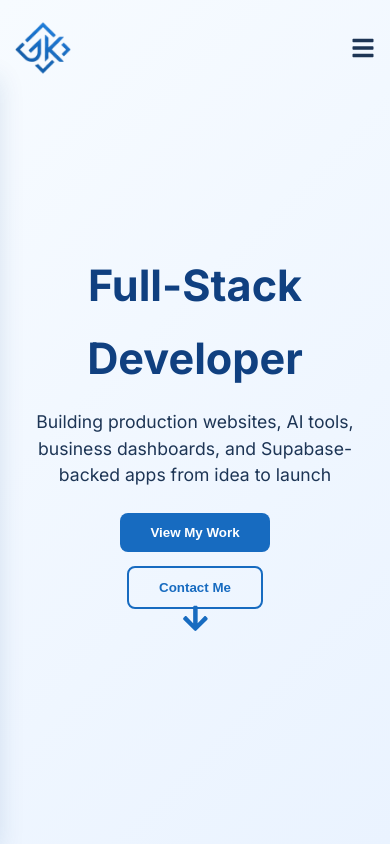
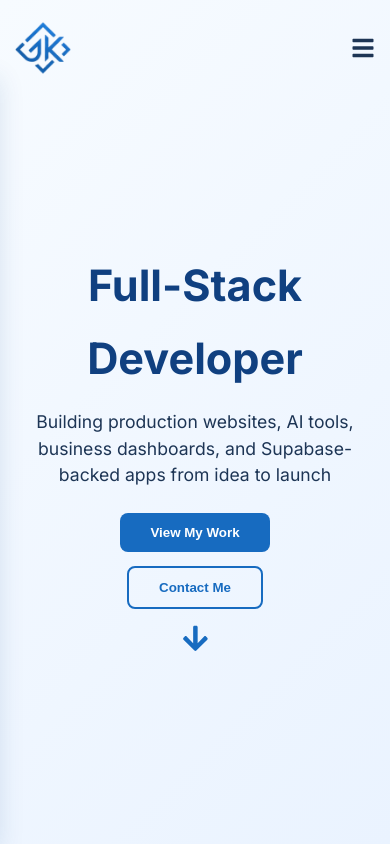
Before and after one commit to GiorgiKemo/myportfolio, a React (Vite) app: page / in a window 390 px wide. Shown: the top 844 px of the page. Built offline with nearby package versions, Linux system fonts and the light colour scheme; no server answers.

Commit message:
fix: keep hero arrow visible on iPad and tablet screens

```diff
--- a/src/App.css
+++ b/src/App.css
@@ -443,6 +443,31 @@ button:disabled {
 }
 
 /* Responsive styles */
+@media (max-width: 1024px) {
+  .hero {
+    min-height: 100svh;
+    height: auto;
+    padding-top: 120px;
+    padding-bottom: calc(56px + env(safe-area-inset-bottom, 0px));
+  }
+
+  .hero .container {
+    display: flex;
+    flex-direction: column;
+    align-items: center;
+  }
+
+  .scroll-down {
+    position: static;
+    left: auto;
+    bottom: auto;
+    transform: none;
+    margin-top: 12px;
+    padding-bottom: env(safe-area-inset-bottom, 0px);
+    animation: none;
+  }
+}
+
 @media (max-width: 768px) {
   .menu-icon {
     display: block;
```
